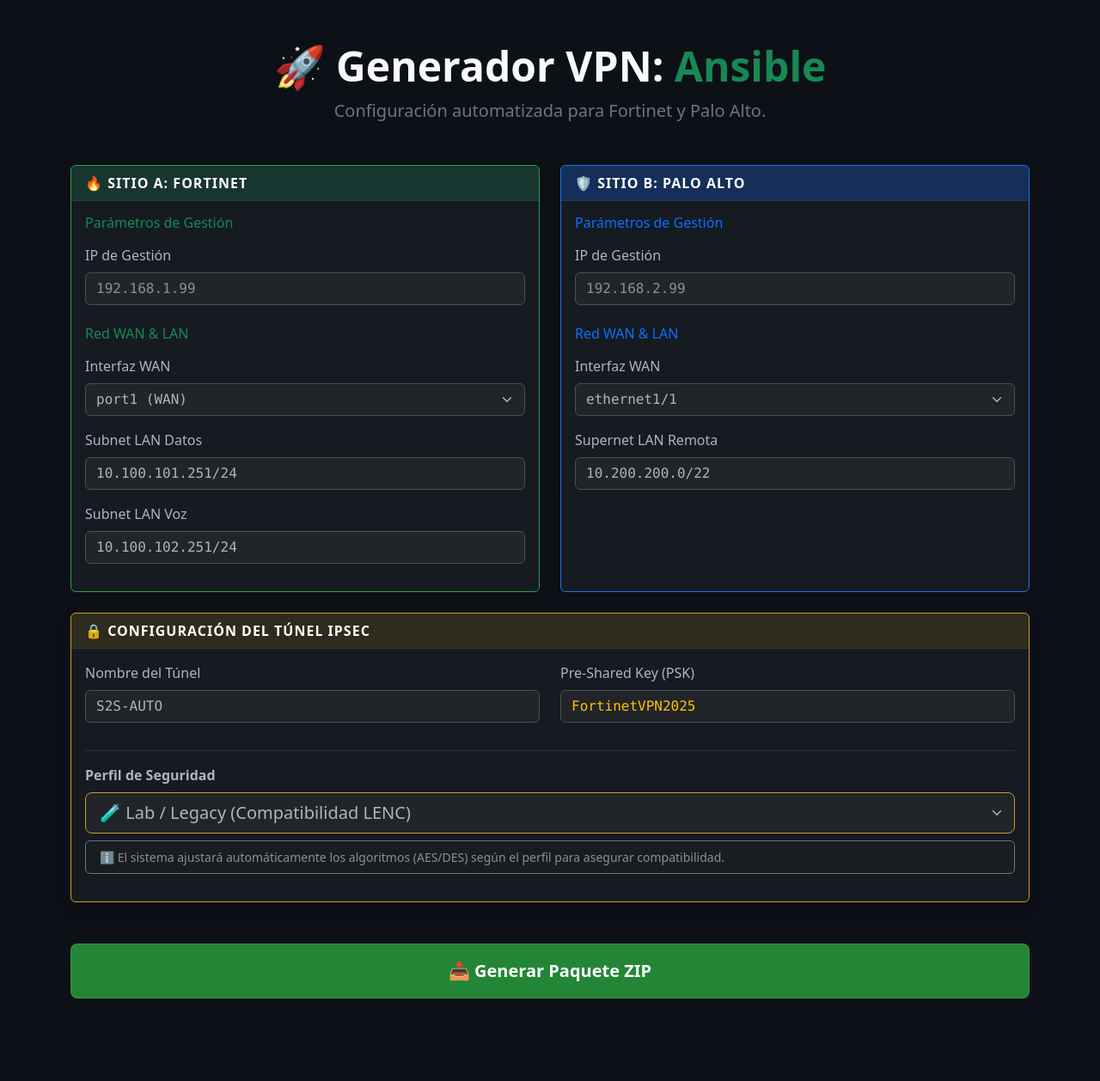
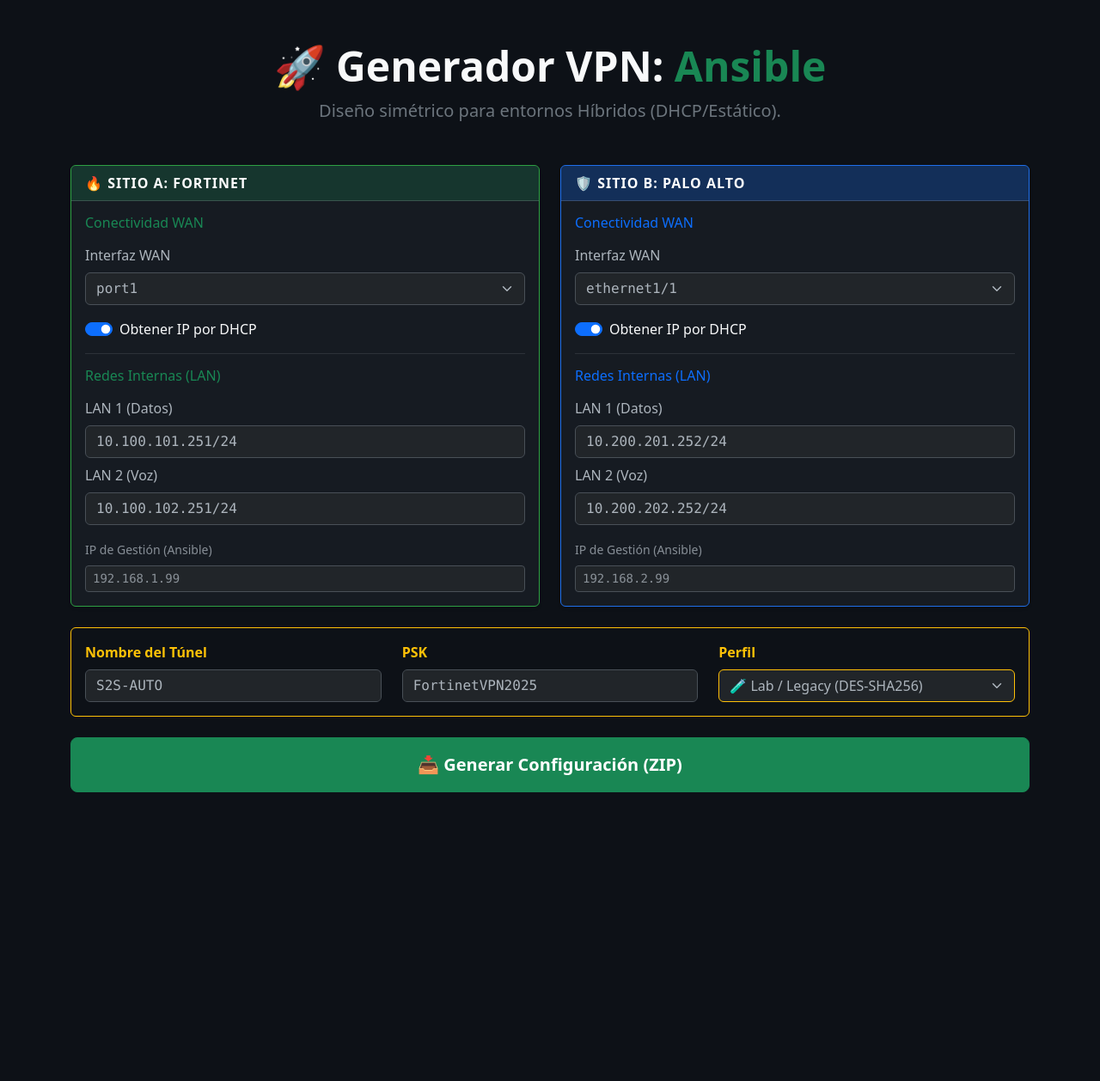
Before and after one commit to sr-emm/ESR-CHALLENGEML-FASE2, a Flask app: page / in a window 1280 px wide. Shown: the whole page at 86% size. After the commit the page ends 922 px from the top, so only its background shows below. Run offline with Flask 3, Linux system fonts and the light colour scheme.

Commit message:
Cambios en el generador de VPN
Faltaban campos

```diff
--- a/vpn_generator/app.py
+++ b/vpn_generator/app.py
@@ -4,31 +4,21 @@ from flask import Flask, render_template, request, send_file
 
 app = Flask(__name__)
 
-# --- 1. PERFILES DE COMPATIBILIDAD ---
-# Esto evita errores humanos. Si eliges "Lab", forzamos DES en ambos extremos.
 VPN_PROFILES = {
     "lab_legacy": {
-        "name": "🧪 Lab / Legacy (Compatibilidad LENC)",
+        "name": "🧪 Lab / Legacy (DES-SHA256)",
         "phase1_prop": "des-sha256",
         "phase2_prop": "des-sha256",
         "dh_group": "14",
-        "palo_enc": "des-cbc",  # Traducción para Palo Alto
+        "palo_enc": "des-cbc",
         "palo_auth": "sha256"
     },
     "production_std": {
-        "name": "🏭 Producción Estándar (AES-128)",
+        "name": "🏭 Producción (AES128-SHA256)",
         "phase1_prop": "aes128-sha256",
         "phase2_prop": "aes128-sha256",
         "dh_group": "14",
         "palo_enc": "aes-128-cbc",
-        "palo_auth": "sha256"
-    },
-    "high_security": {
-        "name": "🛡️ Alta Seguridad (AES-256)",
-        "phase1_prop": "aes256-sha256",
-        "phase2_prop": "aes256-sha256",
-        "dh_group": "21",
-        "palo_enc": "aes-256-cbc",
         "palo_auth": "sha256"
     }
 }
@@ -36,60 +26,54 @@ VPN_PROFILES = {
 @app.route('/', methods=['GET', 'POST'])
 def index():
     if request.method == 'POST':
-        # A. Capturar datos del formulario HTML
-        # Convertimos a dict mutable para poder inyectar valores
         data = request.form.to_dict()
 
-        # B. Aplicar el Perfil de Seguridad seleccionado
-        profile_key = data.get('vpn_profile', 'lab_legacy')
-        profile_data = VPN_PROFILES[profile_key]
+        # Inyectar perfil de seguridad
+        data.update(VPN_PROFILES[data.get('vpn_profile', 'lab_legacy')])
 
-        # Fusionamos los datos del perfil en el diccionario de datos
-        data.update(profile_data)
+        # Normalizar booleanos para Jinja2
+        # Si el checkbox no viene en el form, es False (Static IP)
+        data['fg_is_dhcp'] = 'fg_is_dhcp' in data
+        data['pa_is_dhcp'] = 'pa_is_dhcp' in data
 
-        # C. Lógica para IPs de Túnel (Máscara /32 para FortiOS 7.x)
-        # Calculamos las IPs remotas/locales basándonos en la red base ingresada
-        # (Nota: En un app real, usaríamos la librería 'ipaddress' para calcular esto dinámicamente)
-        # Aquí asumimos que el usuario mete los datos correctos o usamos defaults seguros.
+        # Lógica de Peer IP (Quién es el vecino)
+        # Si es Estático, usamos la IP que el usuario escribió.
+        # Si es DHCP, usamos un default o intentamos adivinar (para lab se usa hardcode si es dhcp)
 
-        # D. Generar el ZIP en memoria (sin guardar en disco)
+        if not data['fg_is_dhcp']:
+            # Si FG es estático, la Peer IP para Palo Alto es la IP del FG (quitando la máscara)
+            data['pa_peer_ip'] = data['fg_wan_ip'].split('/')[0]
+        else:
+            # Si FG es DHCP (Lab), asumimos la IP del lab .114
+            data['pa_peer_ip'] = "10.100.100.114"
+
+        if not data['pa_is_dhcp']:
+            # Si PA es estático, la Remote GW para FG es la IP del PA
+            data['fg_remote_gw'] = data['pa_wan_ip'].split('/')[0]
+        else:
+            # Si PA es DHCP (Lab), asumimos la IP del lab .115
+            data['fg_remote_gw'] = "10.100.100.115"
+
+        # Generar ZIP
         memory_file = io.BytesIO()
         with zipfile.ZipFile(memory_file, 'w', zipfile.ZIP_DEFLATED) as zf:
+            # Renderizar plantillas
+            for template in ['inventory.j2', 'all_vars.j2', 'site.j2']:
+                content = render_template(f'ansible_templates/{template}', **data)
+                # Mapear nombre de archivo destino
+                dest_name = template.replace('.j2', '.yml')
+                if template == 'inventory.j2': dest_name = 'inventory/hosts.yml'
+                if template == 'all_vars.j2': dest_name = 'group_vars/all.yml'
 
-            # 1. Generar Inventory
-            inventory_content = render_template('ansible_templates/inventory.j2', **data)
-            zf.writestr('inventory/hosts.yml', inventory_content)
+                zf.writestr(dest_name, content)
 
-            # 2. Generar Group Vars (All)
-            vars_content = render_template('ansible_templates/all_vars.j2', **data)
-            zf.writestr('group_vars/all.yml', vars_content)
+            # Agregar config base
+            zf.writestr('ansible.cfg', "[defaults]\ninventory=./inventory/hosts.yml\nhost_key_checking=False\n")
 
-            # 3. Generar Playbook Maestro
-            site_content = render_template('ansible_templates/site.j2', **data)
-            zf.writestr('site.yml', site_content)
+        memory_file.seek(0)
+        return send_file(memory_file, download_name="ansible_vpn_config.zip", as_attachment=True)
 
-            # 4. Generar un ansible.cfg básico para que funcione out-of-the-box
-            ansible_cfg = """[defaults]
-inventory = ./inventory/hosts.yml
-host_key_checking = False
-retry_files_enabled = False
-deprecation_warnings = False
-interpreter_python = auto_silent
-timeout = 30
-"""
-            zf.writestr('ansible.cfg', ansible_cfg)
-
-        # E. Enviar el archivo al navegador
-        memory_file.seek(0)
-        return send_file(
-            memory_file,
-            download_name=f"ansible_vpn_{profile_key}.zip",
-            as_attachment=True
-        )
-
-    # Si es GET, mostramos el formulario
     return render_template('index.html', profiles=VPN_PROFILES)
 
 if __name__ == '__main__':
-    # Escucha en todas las interfaces para que puedas entrar desde tu PC
     app.run(debug=True, host='0.0.0.0', port=5000)
--- a/vpn_generator/templates/index.html
+++ b/vpn_generator/templates/index.html
@@ -6,22 +6,15 @@
     <title>Generador VPN: FortiGate <-> Palo Alto</title>
     <link href="https://cdn.jsdelivr.net/npm/bootstrap@5.3.0/dist/css/bootstrap.min.css" rel="stylesheet">
     <style>
-        body { background-color: #0d1117; } /* Fondo estilo GitHub Dark */
+        body { background-color: #0d1117; }
         .card { border: 1px solid #30363d; background-color: #161b22; }
-        .card-header { font-weight: bold; text-transform: uppercase; letter-spacing: 1px; border-bottom: 1px solid #30363d; }
-
-        /* Ajustes específicos para los bordes de color en modo oscuro */
+        .card-header { font-weight: bold; text-transform: uppercase; letter-spacing: 1px; }
         .border-success { border-color: #2ea043 !important; }
         .border-primary { border-color: #1f6feb !important; }
-        .border-warning { border-color: #d29922 !important; }
-
-        .btn-generate {
-            background-color: #238636;
-            color: white;
-            font-weight: bold;
-            border: 1px solid rgba(240,246,252,0.1);
+        .form-control:focus, .form-select:focus {
+            background-color: #0d1117; color: #fff; border-color: #58a6ff; box-shadow: 0 0 0 0.25rem rgba(88, 166, 255, 0.25);
         }
-        .btn-generate:hover { background-color: #2ea043; color: white; }
+        .hidden-field { display: none; }
     </style>
 </head>
 <body>
@@ -29,39 +22,52 @@
 <div class="container py-5">
     <div class="text-center mb-5">
         <h1 class="display-5 fw-bold text-light">🚀 Generador VPN: <span class="text-success">Ansible</span></h1>
-        <p class="lead text-secondary">Configuración automatizada para Fortinet y Palo Alto.</p>
+        <p class="lead text-secondary">Diseño simétrico para entornos Híbridos (DHCP/Estático).</p>
     </div>
 
     <form method="POST" action="/">
         <div class="row g-4">
             <div class="col-md-6">
                 <div class="card h-100 shadow-sm border-success">
-                    <div class="card-header bg-success text-white bg-opacity-25">
-                        🔥 Sitio A: Fortinet
-                    </div>
+                    <div class="card-header bg-success text-white bg-opacity-25">🔥 Sitio A: Fortinet</div>
                     <div class="card-body">
-                        <h6 class="text-success mb-3">Parámetros de Gestión</h6>
-                        <div class="mb-3">
-                            <label class="form-label">IP de Gestión</label>
-                            <input type="text" class="form-control font-monospace" name="fg_mgmt_ip" placeholder="192.168.1.99" required>
-                        </div>
+                        <h6 class="text-success mb-3">Conectividad WAN</h6>
 
-                        <h6 class="text-success mb-3 mt-4">Red WAN & LAN</h6>
                         <div class="mb-3">
                             <label class="form-label">Interfaz WAN</label>
                             <select class="form-select font-monospace" name="fg_wan_interface">
-                                <option value="port1" selected>port1 (WAN)</option>
+                                <option value="port1" selected>port1</option>
                                 <option value="port2">port2</option>
-                                <option value="wan1">wan1</option>
                             </select>
                         </div>
-                        <div class="mb-3">
-                            <label class="form-label">Subnet LAN Datos</label>
+
+                        <div class="form-check form-switch mb-3">
+                            <input class="form-check-input" type="checkbox" id="fg_dhcp_check" name="fg_is_dhcp" checked onchange="toggleStatic('fg')">
+                            <label class="form-check-label text-light">Obtener IP por DHCP</label>
+                        </div>
+
+                        <div id="fg_static_fields" class="hidden-field border-start border-success ps-3 mb-3">
+                            <label class="form-label text-secondary small">IP WAN Estática / Máscara</label>
+                            <input type="text" class="form-control font-monospace mb-2" name="fg_wan_ip" placeholder="10.100.100.114/24">
+
+                            <label class="form-label text-secondary small">Gateway</label>
+                            <input type="text" class="form-control font-monospace" name="fg_wan_gw" placeholder="10.100.100.1">
+                        </div>
+
+                        <hr class="border-secondary">
+                        <h6 class="text-success mb-3">Redes Internas (LAN)</h6>
+                        <div class="mb-2">
+                            <label class="form-label">LAN 1 (Datos)</label>
                             <input type="text" class="form-control font-monospace" name="fg_lan1_ip" value="10.100.101.251/24" required>
                         </div>
-                        <div class="mb-3">
-                            <label class="form-label">Subnet LAN Voz</label>
+                        <div class="mb-2">
+                            <label class="form-label">LAN 2 (Voz)</label>
                             <input type="text" class="form-control font-monospace" name="fg_lan2_ip" value="10.100.102.251/24" required>
+                        </div>
+
+                        <div class="mt-3">
+                            <label class="form-label text-muted small">IP de Gestión (Ansible)</label>
+                            <input type="text" class="form-control form-control-sm font-monospace" name="fg_mgmt_ip" placeholder="192.168.1.99" required>
                         </div>
                     </div>
                 </div>
@@ -69,17 +75,10 @@
 
             <div class="col-md-6">
                 <div class="card h-100 shadow-sm border-primary">
-                    <div class="card-header bg-primary text-white bg-opacity-25">
-                        🛡️ Sitio B: Palo Alto
-                    </div>
+                    <div class="card-header bg-primary text-white bg-opacity-25">🛡️ Sitio B: Palo Alto</div>
                     <div class="card-body">
-                        <h6 class="text-primary mb-3">Parámetros de Gestión</h6>
-                        <div class="mb-3">
-                            <label class="form-label">IP de Gestión</label>
-                            <input type="text" class="form-control font-monospace" name="pa_mgmt_ip" placeholder="192.168.2.99" required>
-                        </div>
+                        <h6 class="text-primary mb-3">Conectividad WAN</h6>
 
-                        <h6 class="text-primary mb-3 mt-4">Red WAN & LAN</h6>
                         <div class="mb-3">
                             <label class="form-label">Interfaz WAN</label>
                             <select class="form-select font-monospace" name="pa_wan_interface">
@@ -87,55 +86,94 @@
                                 <option value="ethernet1/2">ethernet1/2</option>
                             </select>
                         </div>
-                        <div class="mb-3">
-                            <label class="form-label">Supernet LAN Remota</label>
-                            <input type="text" class="form-control font-monospace" name="pa_lan_subnet" value="10.200.200.0/22" required>
+
+                        <div class="form-check form-switch mb-3">
+                            <input class="form-check-input" type="checkbox" id="pa_dhcp_check" name="pa_is_dhcp" checked onchange="toggleStatic('pa')">
+                            <label class="form-check-label text-light">Obtener IP por DHCP</label>
+                        </div>
+
+                        <div id="pa_static_fields" class="hidden-field border-start border-primary ps-3 mb-3">
+                            <label class="form-label text-secondary small">IP WAN Estática / Máscara</label>
+                            <input type="text" class="form-control font-monospace mb-2" name="pa_wan_ip" placeholder="10.100.100.115/24">
+
+                            <label class="form-label text-secondary small">Gateway</label>
+                            <input type="text" class="form-control font-monospace" name="pa_wan_gw" placeholder="10.100.100.1">
+                        </div>
+
+                        <hr class="border-secondary">
+                        <h6 class="text-primary mb-3">Redes Internas (LAN)</h6>
+
+                        <div class="mb-2">
+                            <label class="form-label">LAN 1 (Datos)</label>
+                            <input type="text" class="form-control font-monospace" name="pa_lan1_ip" value="10.200.201.252/24" required>
+                        </div>
+                        <div class="mb-2">
+                            <label class="form-label">LAN 2 (Voz)</label>
+                            <input type="text" class="form-control font-monospace" name="pa_lan2_ip" value="10.200.202.252/24" required>
+                        </div>
+
+                        <div class="mt-3">
+                            <label class="form-label text-muted small">IP de Gestión (Ansible)</label>
+                            <input type="text" class="form-control form-control-sm font-monospace" name="pa_mgmt_ip" placeholder="192.168.2.99" required>
                         </div>
                     </div>
                 </div>
             </div>
         </div>
 
-        <div class="card mt-4 shadow border-warning">
-            <div class="card-header bg-warning text-white bg-opacity-10 text-warning">
-                🔒 Configuración del Túnel IPSec
-            </div>
+        <div class="card mt-4 border-warning bg-transparent">
             <div class="card-body">
-                <div class="row">
-                    <div class="col-md-6 mb-3">
-                        <label class="form-label">Nombre del Túnel</label>
+                <div class="row align-items-center">
+                    <div class="col-md-4">
+                        <label class="form-label text-warning fw-bold">Nombre del Túnel</label>
                         <input type="text" class="form-control font-monospace" name="vpn_name" value="S2S-AUTO" required>
                     </div>
-                    <div class="col-md-6 mb-3">
-                        <label class="form-label">Pre-Shared Key (PSK)</label>
-                        <input type="text" class="form-control font-monospace text-warning" name="vpn_psk" value="FortinetVPN2025" required>
+                    <div class="col-md-4">
+                        <label class="form-label text-warning fw-bold">PSK</label>
+                        <input type="text" class="form-control font-monospace" name="vpn_psk" value="FortinetVPN2025" required>
                     </div>
-                </div>
-
-                <hr class="border-secondary">
-
-                <div class="mb-3">
-                    <label class="form-label fw-bold">Perfil de Seguridad</label>
-                    <select class="form-select form-select-lg mb-2 border-warning" name="vpn_profile">
-                        {% for key, profile in profiles.items() %}
-                        <option value="{{ key }}">{{ profile.name }}</option>
-                        {% endfor %}
-                    </select>
-                    <div class="alert alert-dark border-secondary py-2 small text-muted">
-                        ℹ️ El sistema ajustará automáticamente los algoritmos (AES/DES) según el perfil para asegurar compatibilidad.
+                    <div class="col-md-4">
+                        <label class="form-label text-warning fw-bold">Perfil</label>
+                        <select class="form-select border-warning" name="vpn_profile">
+                            {% for key, profile in profiles.items() %}
+                            <option value="{{ key }}">{{ profile.name }}</option>
+                            {% endfor %}
+                        </select>
                     </div>
                 </div>
             </div>
         </div>
 
-        <div class="d-grid gap-2 mt-5 mb-5">
-            <button type="submit" class="btn btn-generate btn-lg py-3">
-                📥 Generar Paquete ZIP
+        <div class="d-grid gap-2 mt-4 mb-5">
+            <button type="submit" class="btn btn-success btn-lg py-3 fw-bold">
+                📥 Generar Configuración (ZIP)
             </button>
         </div>
     </form>
 </div>
 
+<script>
+    function toggleStatic(site) {
+        // site puede ser 'fg' o 'pa'
+        var checkbox = document.getElementById(site + '_dhcp_check');
+        var fields = document.getElementById(site + '_static_fields');
+
+        if (checkbox.checked) {
+            fields.style.display = 'none';
+            // Limpiar valores para no enviarlos por error
+            fields.querySelectorAll('input').forEach(input => input.value = '');
+        } else {
+            fields.style.display = 'block';
+        }
+    }
+
+    // Inicializar estado al cargar
+    document.addEventListener('DOMContentLoaded', function() {
+        toggleStatic('fg');
+        toggleStatic('pa');
+    });
+</script>
+
 <script src="https://cdn.jsdelivr.net/npm/bootstrap@5.3.0/dist/js/bootstrap.bundle.min.js"></script>
 </body>
 </html>
```
